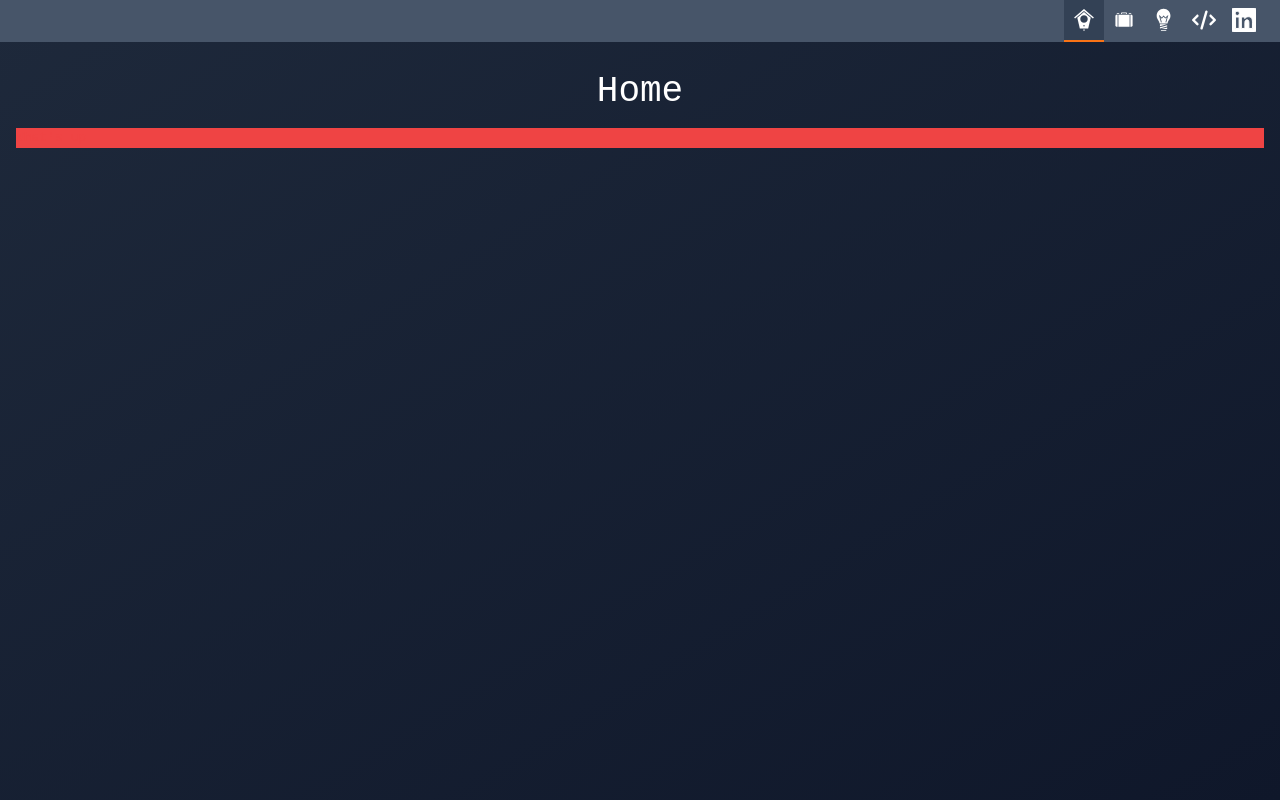
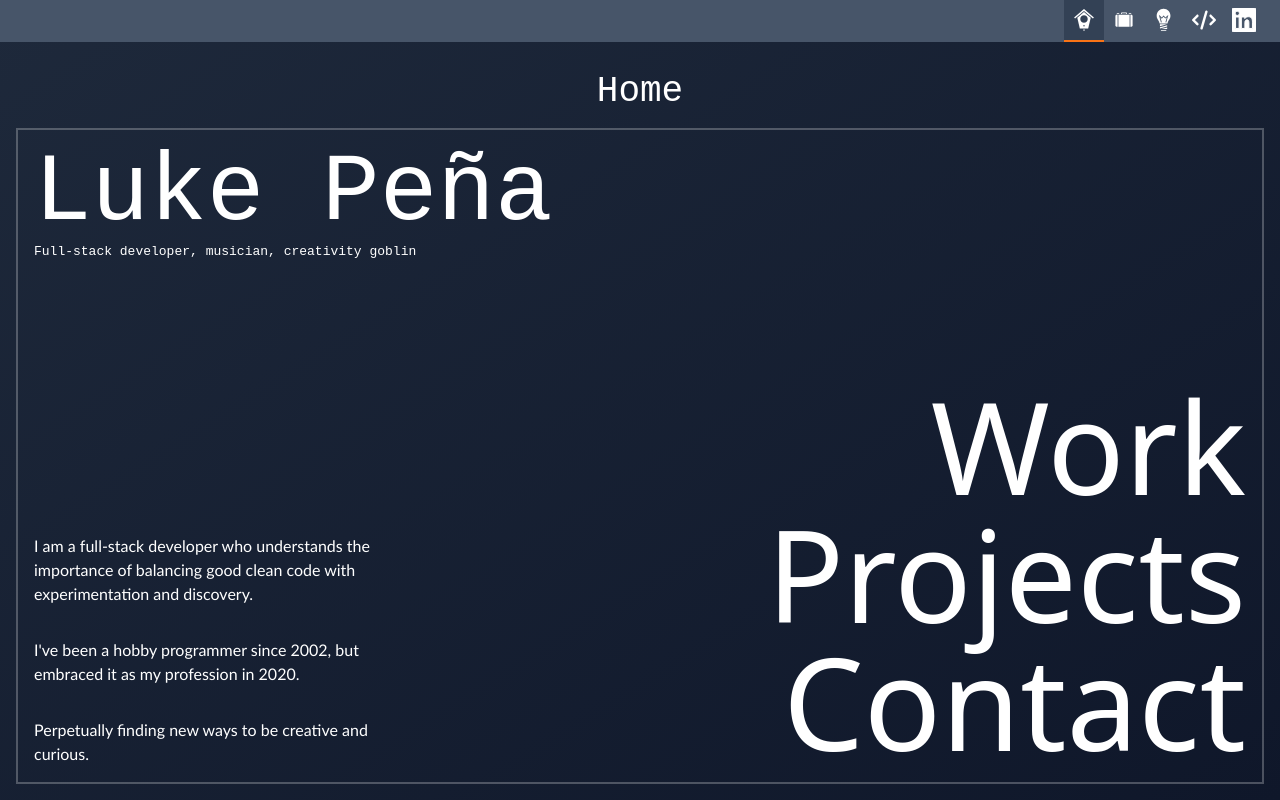
Before and after one commit to luketpena/portfolio-2024, a React (Vite) app: page / in a window 1280 px wide. Built offline with nearby package versions, Linux system fonts and the light colour scheme.

Commit message:
feat: home page gets content

```diff
--- a/src/pages/HomePage/HomePage.tsx
+++ b/src/pages/HomePage/HomePage.tsx
@@ -1,9 +1,57 @@
+import { NavLink } from 'react-router-dom';
 import { PageWrapper } from '../../components/PageWrapper/PageWrapper';
+import './home-page.css';
+
+const links = [
+  {
+    label: 'Work',
+    to: '/work',
+  },
+  {
+    label: 'Projects',
+    to: '/projects',
+  },
+  {
+    label: 'Contact',
+    to: '/contact',
+  },
+];
 
 export const HomePage: React.FC = () => {
   return (
     <PageWrapper>
-      <h1 className="text-red-500 bg-red-500">What's up</h1>
+      <div className="home-page_container">
+        {/* Title */}
+        <div className="home-page_title">
+          <h1>Luke Peña</h1>
+          <h2>Full-stack developer, musician, creativity goblin</h2>
+        </div>
+
+        {/* Bio */}
+        <div className="home-page_bio">
+          <p>
+            I am a full-stack developer who understands the importance of
+            balancing good clean code with experimentation and discovery.
+          </p>
+          <p>
+            I've been a hobby programmer since 2002, but embraced it as my
+            profession in 2020.
+          </p>
+          <p>Perpetually finding new ways to be creative and curious.</p>
+        </div>
+
+        {/* Biiig links */}
+        <div className="home-page_links">
+          {links.map((link) => (
+            <NavLink
+              to={link.to}
+              className="text-white hover:-translate-x-8 hover:text-orange-500 transition-all"
+            >
+              {link.label}
+            </NavLink>
+          ))}
+        </div>
+      </div>
     </PageWrapper>
   );
 };
--- /dev/null
+++ b/src/pages/HomePage/home-page.css
@@ -0,0 +1,58 @@
+.home-page_container {
+  flex-grow: 1;
+  border: 2px solid rgba(255, 255, 255, 0.25);
+  padding: 16px;
+  display: grid;
+  grid-template-areas:
+    'title title'
+    'bio links';
+  grid-template-columns: 1fr 1fr;
+  grid-template-rows: auto 1fr;
+  gap: 32px;
+}
+
+.home-page_title {
+  grid-area: title;
+  h1 {
+    font-size: 6rem;
+    line-height: 1;
+  }
+}
+
+.home-page_bio {
+  grid-area: bio;
+  display: flex;
+  flex-direction: column;
+  gap: 32px;
+  justify-content: flex-end;
+  max-width: 350px;
+}
+
+.home-page_links {
+  grid-area: links;
+  display: flex;
+  flex-direction: column;
+  justify-content: flex-end;
+  align-items: flex-end;
+  font-size: 8rem;
+  line-height: 1;
+}
+
+@media only screen and (max-width: 600px) {
+  .home-page_container {
+    grid-template-areas: 'title' 'bio' 'links';
+    grid-template-columns: 1fr;
+    grid-template-rows: auto auto auto;
+    gap: 64px;
+  }
+
+  .home-page_title {
+    h1 {
+      font-size: 3rem;
+    }
+  }
+
+  .home-page_links {
+    font-size: 4rem;
+  }
+}
```
